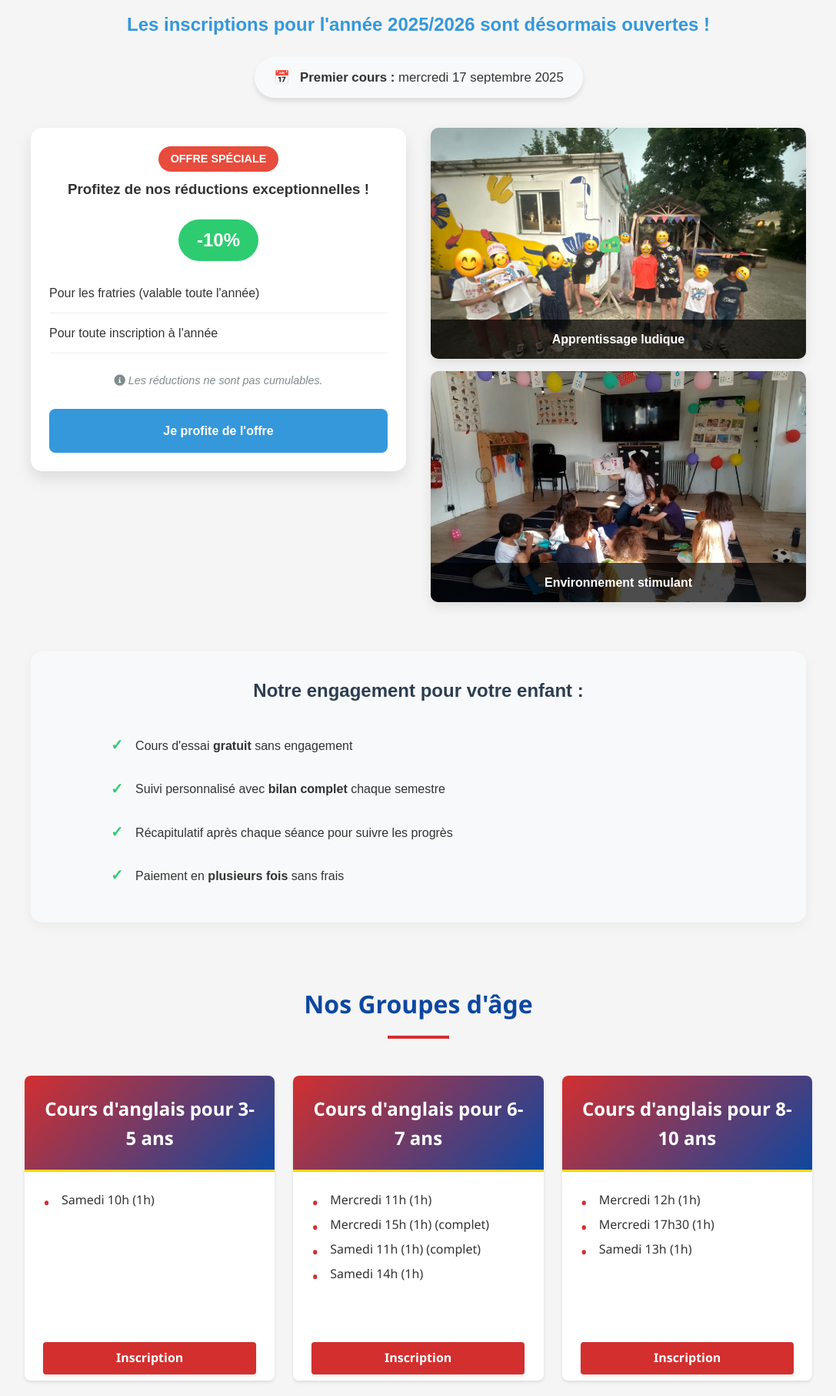
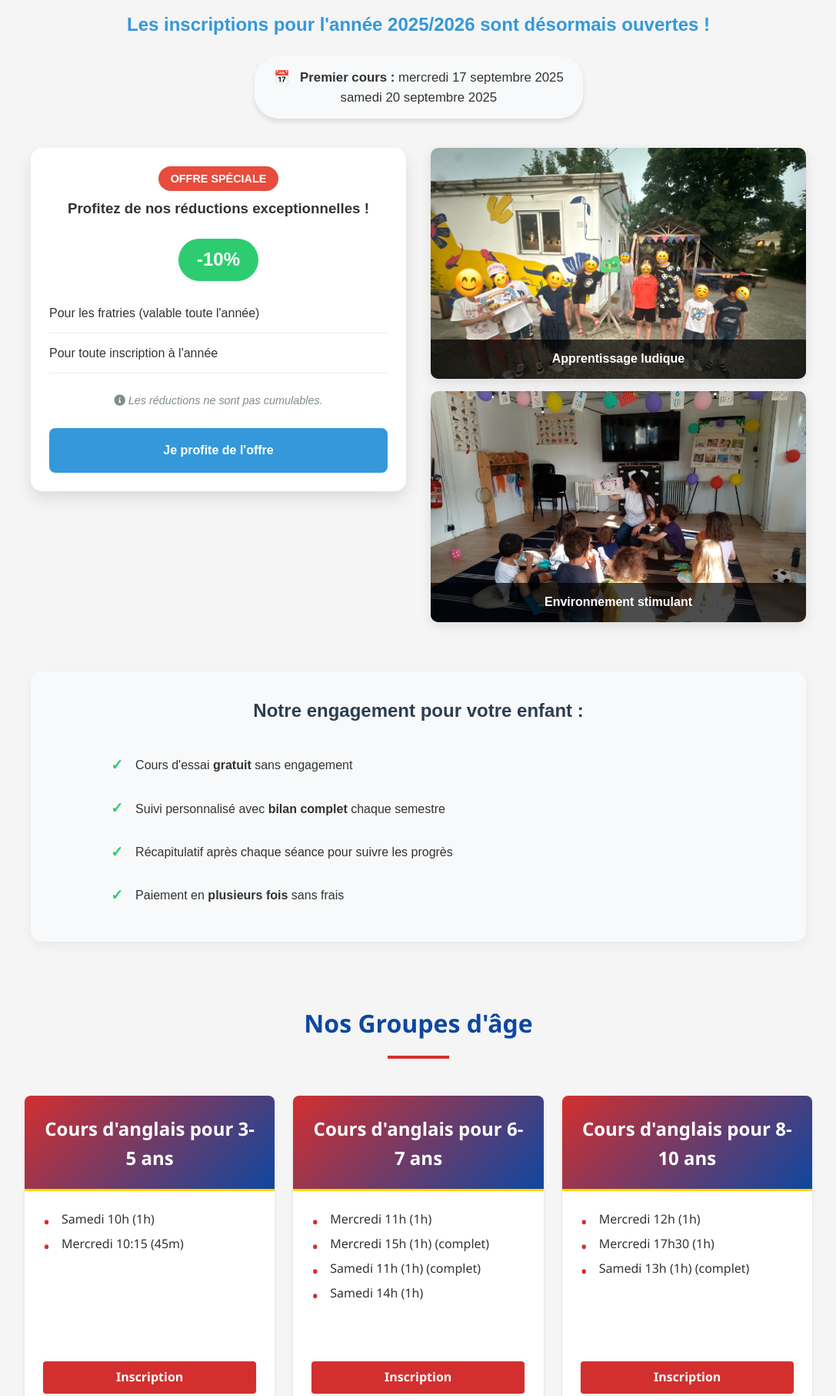
Before and after one commit to salma581/englishjoy, a plain HTML site: page index.html in a window 1280 px wide. Shown: the part 676-2489 px from the top of the page at 77% size, without its empty margins (96-1183 px from the left). Drawn offline with Linux system fonts and the light colour scheme.

Commit message:
ajout group

```diff
--- a/index.html
+++ b/index.html
@@ -79,7 +79,7 @@
              <h3>Les inscriptions pour l'année 2025/2026 sont désormais ouvertes !</h3>
              <div class="date-container">
                 <span class="emoji" aria-hidden="true">📅</span>
-                <strong>Premier cours :</strong> mercredi 17 septembre 2025
+                <strong>Premier cours :</strong> mercredi 17 septembre 2025 </br>samedi 20 septembre 2025
              </div>
          </div>
 
@@ -155,6 +155,7 @@
                     <div class="class-body">
                         <ul>
                             <li>Samedi 10h (1h)</li>
+                             <li>Mercredi 10:15 (45m)</li>
                         </ul>
                         <a href="inscription.html" class="btn">Inscription</a>
                     </div>
@@ -183,7 +184,7 @@
                         <ul>
                             <li>Mercredi 12h (1h)</li>
                             <li>Mercredi 17h30 (1h)</li>
-                            <li>Samedi 13h (1h)</li>
+                            <li>Samedi 13h (1h) (complet)</li>
                         </ul>
                         <a href="inscription.html" class="btn">Inscription</a>
                     </div>
```
Also changed, not shown: inscription.html (+2 -2 lines).
